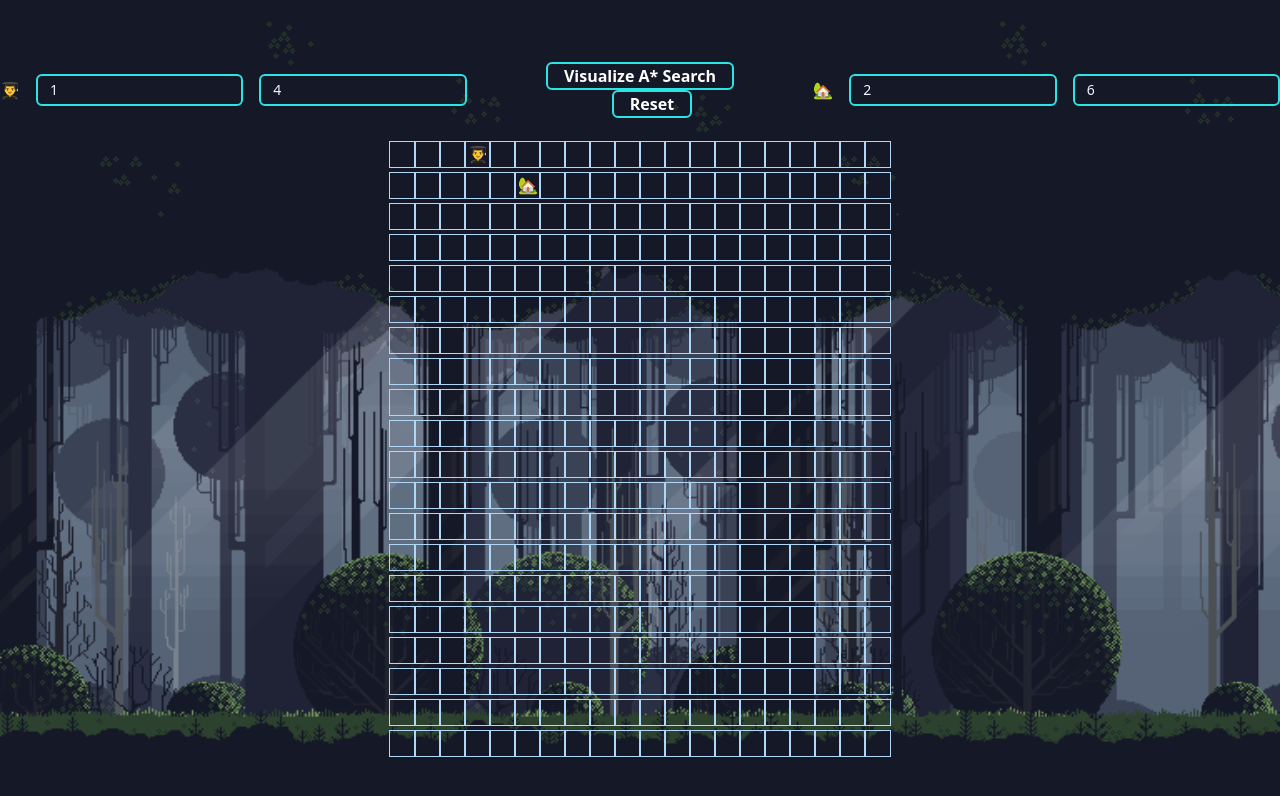
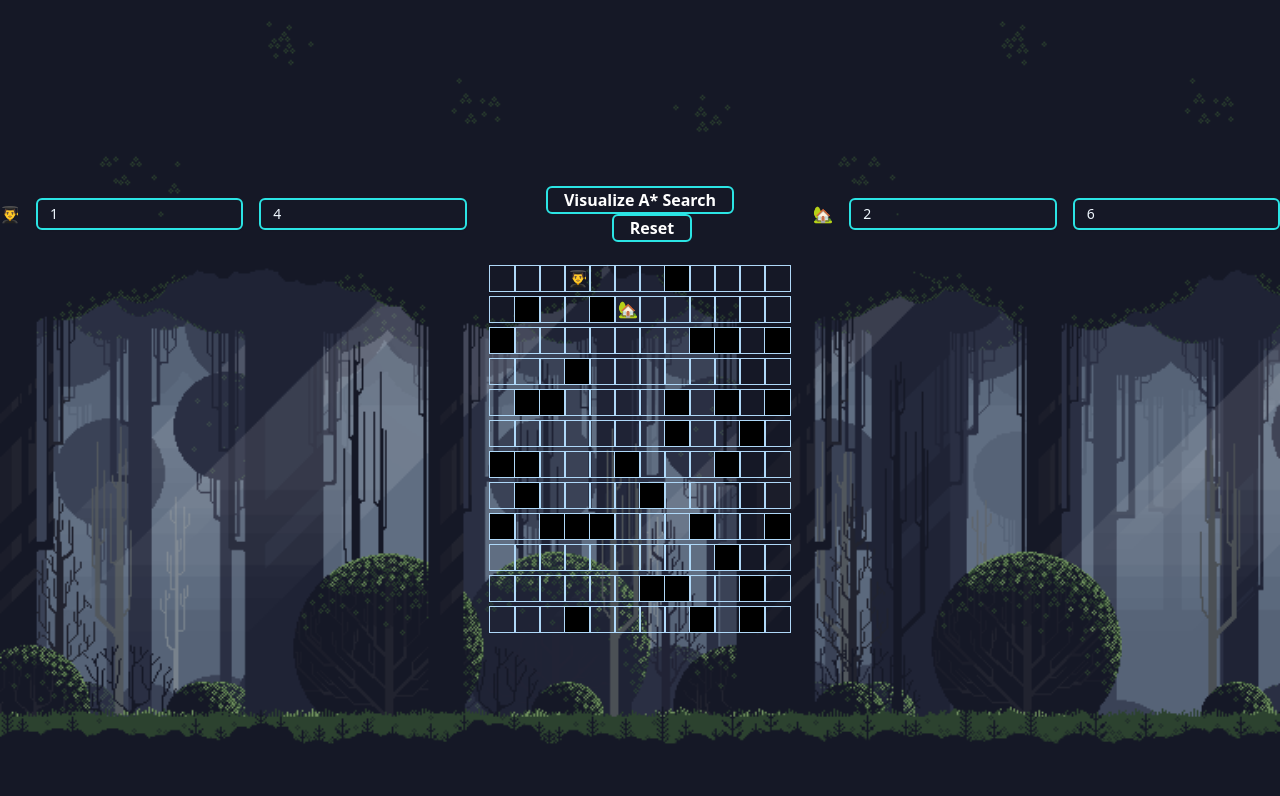
Before and after one commit to Rendyfranzz/Find-a-Way-Home, a React (Create React App) app: page /App2 in a window 1280 px wide. Shown: the top 796 px of the page. Built offline with nearby package versions, Linux system fonts and the light colour scheme; a web font is replaced by a local one.

Commit message:
Update App2.js

```diff
--- a/src/App2.js
+++ b/src/App2.js
@@ -27,10 +27,17 @@ const App2 = () => {
   useEffect(() => {
     const getInitialGrid = () => {
       const grid = [];
-      for (let row = 0; row < 20; row++) {
+      for (let row = 0; row < 12; row++) {
         const currentRow = [];
-        for (let col = 0; col < 20; col++) {
-          currentRow.push(createNode(col, row));
+        for (let col = 0; col < 12; col++) {
+          var random = Math.random();
+          if(random>0.20){
+          currentRow.push(createNode(col, row));}
+          else if((col===0 && row===0) || (col===11 && row===11)){
+            currentRow.push(createNode(col, row));}
+            else {
+              currentRow.push(createNodeWall(col, row));
+            }
         }
         grid.push(currentRow);
       }
@@ -46,6 +53,19 @@ const App2 = () => {
         distance: Infinity,
         isVisited: false,
         isWall: false,
+        previousNode: null,
+      };
+    };
+
+    const createNodeWall = (col, row) => {
+      return {
+        col,
+        row,
+        isStart: row === peoplePosition.x - 1 && col === peoplePosition.y - 1,
+        isFinish: row === homePosition.x - 1 && col === homePosition.y - 1,
+        distance: Infinity,
+        isVisited: true,
+        isWall: true,
         previousNode: null,
       };
     };
```
